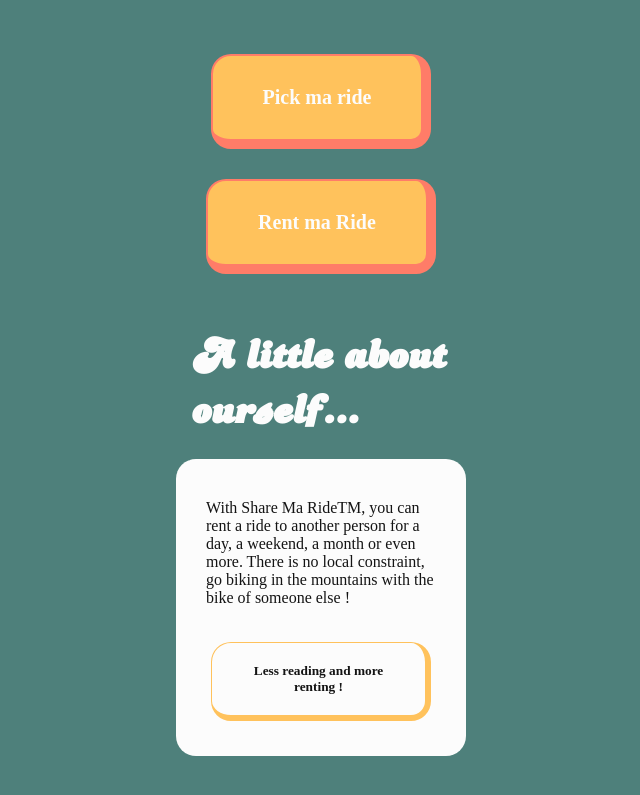
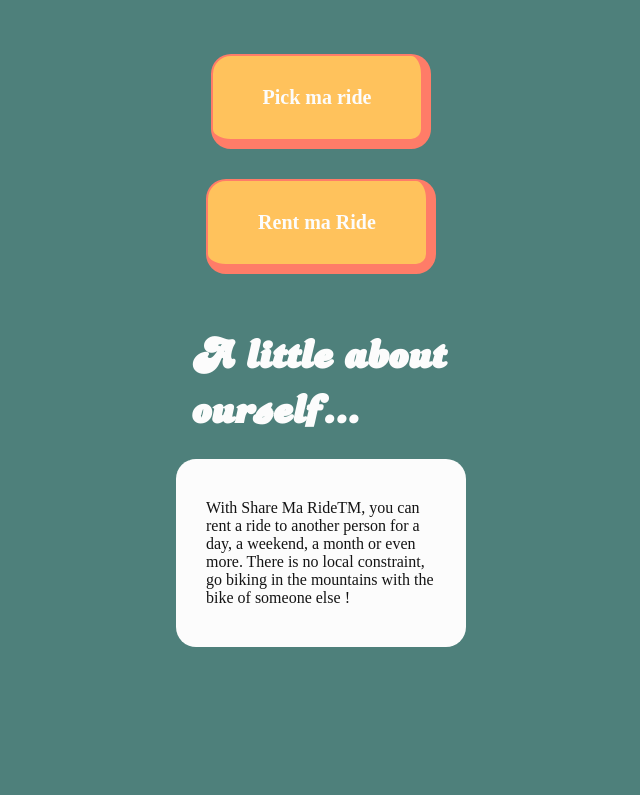
Before and after one commit to Cylecq/share-my-ride, a React (Vite) app in the folder frontend/: page / in a window 1280 px wide. Shown: the part 375-1170 px from the top of the page, without its empty margins (319-959 px from the left). After the commit the page ends 1062 px from the top, so only its background shows below. Built offline with nearby package versions, Linux system fonts and the light colour scheme; a web font is replaced by a local one.

Commit message:
pull origin dev

```diff
--- a/frontend/src/App.css
+++ b/frontend/src/App.css
@@ -32,7 +32,7 @@
   --secondary-color: #ffc25c;
   --third-color: #fff6bd;
   --font-title: "dolphins";
-  --font-text: "robaga-round";
+  --font-text: "robaga-rounded";
   --border-radius: 20px;
 }
 
--- a/frontend/src/pages/Landing.css
+++ b/frontend/src/pages/Landing.css
@@ -57,10 +57,6 @@
 }
 
 .bottom-landing {
-  display: flex;
-  flex-direction: column;
-  justify-content: center;
-  align-items: center;
   background-color: var(--background-card);
   border-radius: var(--border-radius);
   padding: 20px;
--- a/frontend/src/pages/Landing.jsx
+++ b/frontend/src/pages/Landing.jsx
@@ -25,9 +25,6 @@ function Landing() {
           a weekend, a month or even more. There is no local constraint, go
           biking in the mountains with the bike of someone else !
         </p>
-        <button type="button" className="button">
-          <Link to="/signup">Less reading and more renting !</Link>
-        </button>
       </div>
     </div>
   );
```
